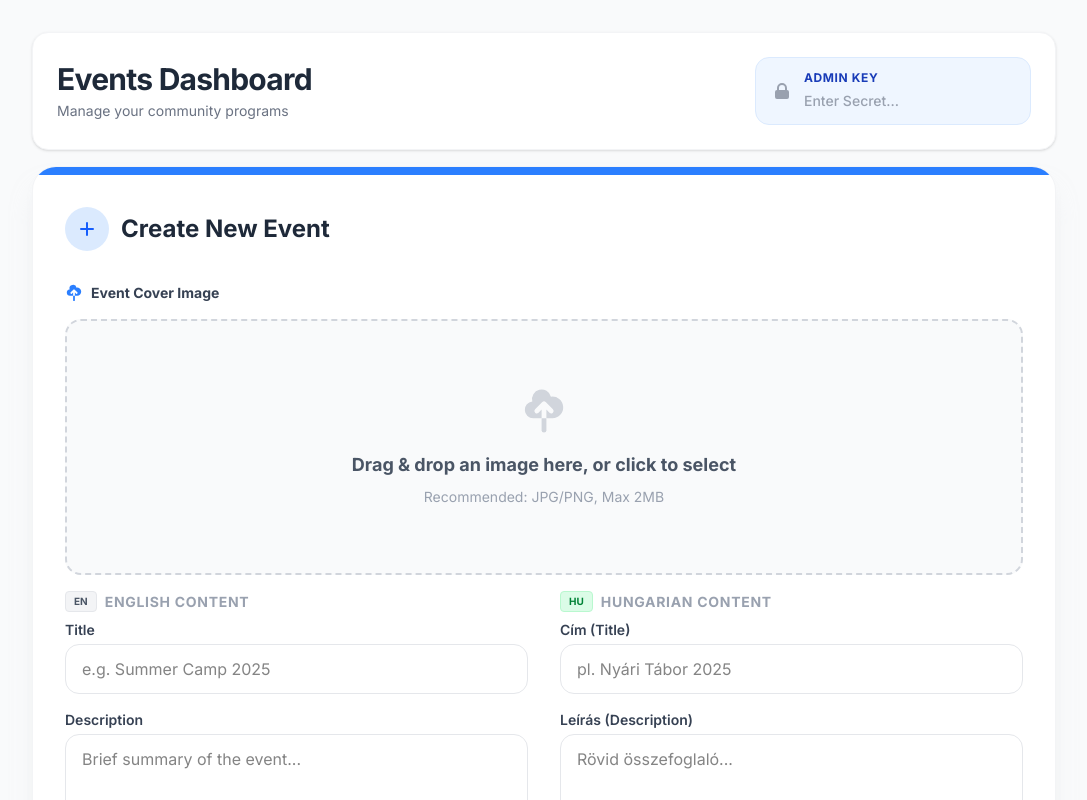
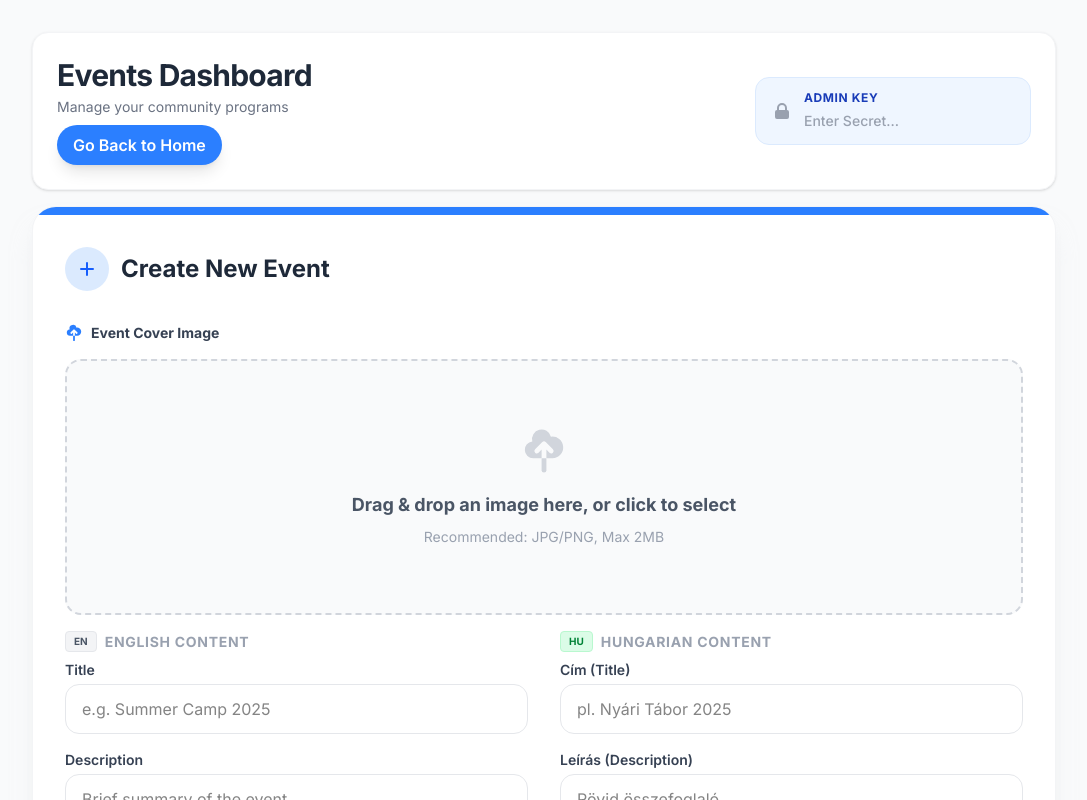
Before and after one commit to mota6em/mit, a Next.js app: page /admin/events in a window 1280 px wide. Shown: the top 800 px of the page, without its empty margins (96-1183 px from the left). Built offline with nearby package versions, Linux system fonts and the light colour scheme.

Commit message:
feat(AdminEvents): add AdminPasswordInput component for password handling and integrate it into the admin events page

```diff
--- a/app/admin/events/page.tsx
+++ b/app/admin/events/page.tsx
@@ -1,9 +1,8 @@
 "use client";
-import { useState, useEffect, useCallback } from "react";
+import { useState, useEffect, useCallback, Suspense } from "react";
 import Image from "next/image";
-import { useDropzone } from "react-dropzone"; // IMPORT react-dropzone
+import { useDropzone } from "react-dropzone";
 import {
-  HiLockClosed,
   HiPencil,
   HiTrash,
   HiCloudUpload,
@@ -12,6 +11,8 @@ import {
   HiX,
 } from "react-icons/hi";
 import { useSearchParams } from "next/navigation";
+import Link from "next/link";
+import AdminPasswordInput from "@/components/admin/events/AdminPasswordInput";
 
 interface EventData {
   id?: string;
@@ -46,14 +47,6 @@ export default function AdminEvents() {
       .then((res) => res.json())
       .then((data) => setEvents(data));
   }, []);
-
-  //auto-fill password from url
-  useEffect(() => {
-    const key = searchParams.get("key");
-    if (key) {
-      setAdminPassword(key);
-    }
-  }, [searchParams]);
 
   // --- NEW DROPZONE HANDLER ---
   const onDrop = useCallback(
@@ -193,30 +186,23 @@ export default function AdminEvents() {
             <p className="text-gray-500 text-sm mt-1">
               Manage your community programs
             </p>
+            <Link href="/">
+              <button className="mt-2 px-4 py-2 bg-blue-500 text-white font-semibold rounded-full hover:scale-105 transition-transform duration-200 shadow-lg">
+                Go Back to Home
+              </button>
+            </Link>
           </div>
 
-          <div className="flex items-center gap-3 bg-blue-50 px-4 py-3 rounded-xl border border-blue-100 w-full md:w-auto">
-            <HiLockClosed
-              className={`text-xl ${
-                adminPassword ? "text-green-500" : "text-gray-400"
-              }`}
+          <Suspense
+            fallback={
+              <div className="w-full md:w-auto h-12 bg-gray-200 rounded-xl animate-pulse" />
+            }
+          >
+            <AdminPasswordInput
+              adminPassword={adminPassword}
+              setAdminPassword={setAdminPassword}
             />
-            <div className="flex-grow">
-              <label className="block text-xs font-bold text-blue-800 uppercase tracking-wider mb-0.5">
-                Admin Key
-              </label>
-              <input
-                type="password"
-                placeholder="Enter Secret..."
-                value={adminPassword}
-                onChange={(e) => setAdminPassword(e.target.value)}
-                className="bg-transparent border-none p-0 text-gray-800 placeholder-gray-400 focus:ring-0 w-full text-sm font-medium outline-none"
-              />
-            </div>
-            {adminPassword && (
-              <div className="w-2 h-2 rounded-full bg-green-500 animate-pulse" />
-            )}
-          </div>
+          </Suspense>
         </div>
 
         {/* --- MAIN FORM CARD --- */}
--- /dev/null
+++ b/components/admin/events/AdminPasswordInput.tsx
@@ -0,0 +1,48 @@
+"use client";
+import { useEffect } from "react";
+import { useSearchParams } from "next/navigation";
+import { HiLockClosed } from "react-icons/hi";
+
+interface AdminPasswordInputProps {
+  adminPassword: string;
+  setAdminPassword: (password: string) => void;
+}
+
+export default function AdminPasswordInput({
+  adminPassword,
+  setAdminPassword,
+}: AdminPasswordInputProps) {
+  const searchParams = useSearchParams();
+
+  useEffect(() => {
+    const key = searchParams.get("key");
+    if (key && key !== adminPassword) {
+      setAdminPassword(key);
+    }
+  }, [searchParams, setAdminPassword, adminPassword]);
+
+  return (
+    <div className="flex items-center gap-3 bg-blue-50 px-4 py-3 rounded-xl border border-blue-100 w-full md:w-auto">
+      <HiLockClosed
+        className={`text-xl ${
+          adminPassword ? "text-green-500" : "text-gray-400"
+        }`}
+      />
+      <div className="flex-grow">
+        <label className="block text-xs font-bold text-blue-800 uppercase tracking-wider mb-0.5">
+          Admin Key
+        </label>
+        <input
+          type="text"
+          placeholder="Enter Secret..."
+          value={adminPassword}
+          onChange={(e) => setAdminPassword(e.target.value)}
+          className="bg-transparent border-none p-0 text-gray-800 placeholder-gray-400 focus:ring-0 w-full text-sm font-medium outline-none"
+        />
+      </div>
+      {adminPassword && (
+        <div className="w-2 h-2 rounded-full bg-green-500 animate-pulse" />
+      )}
+    </div>
+  );
+}
```
